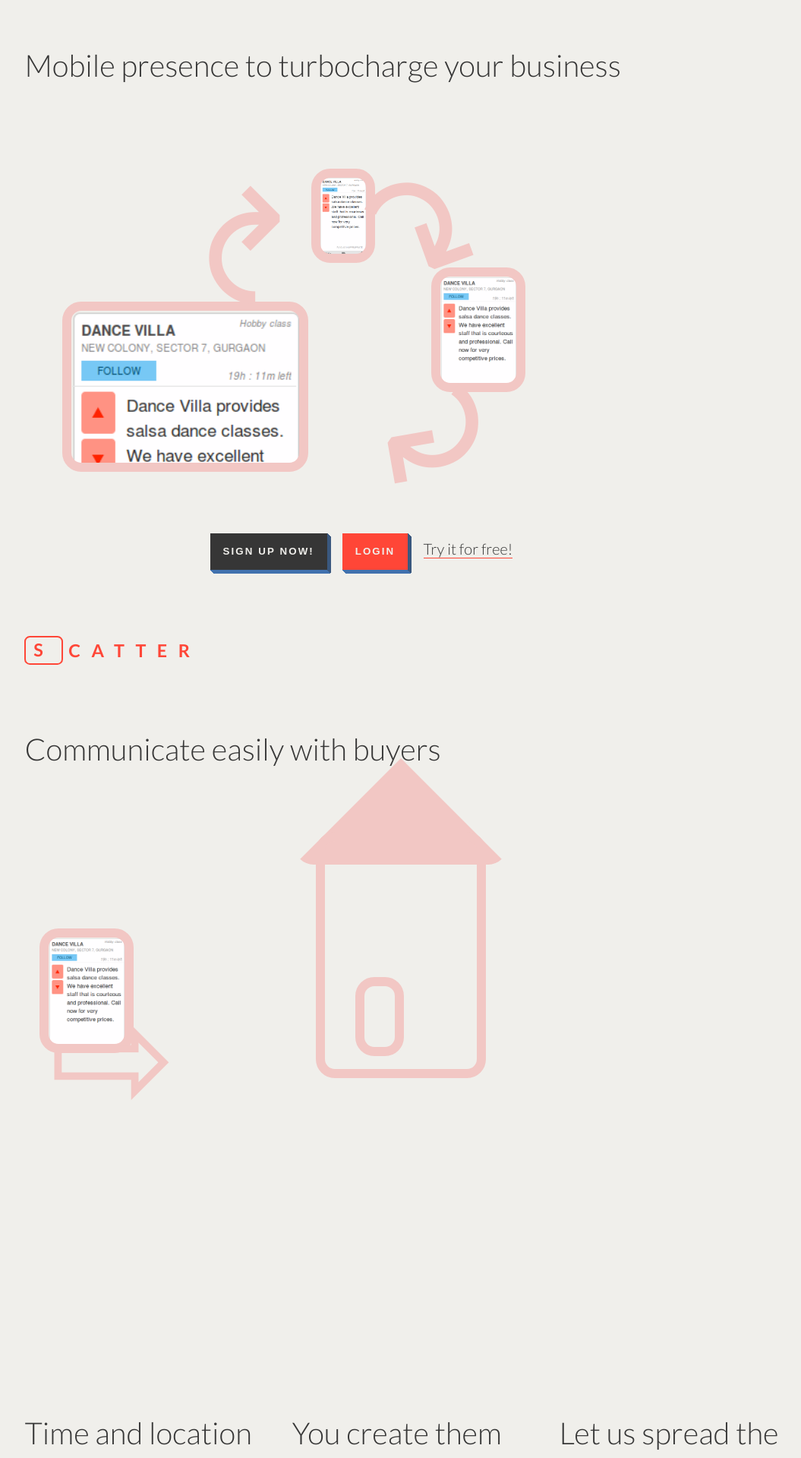
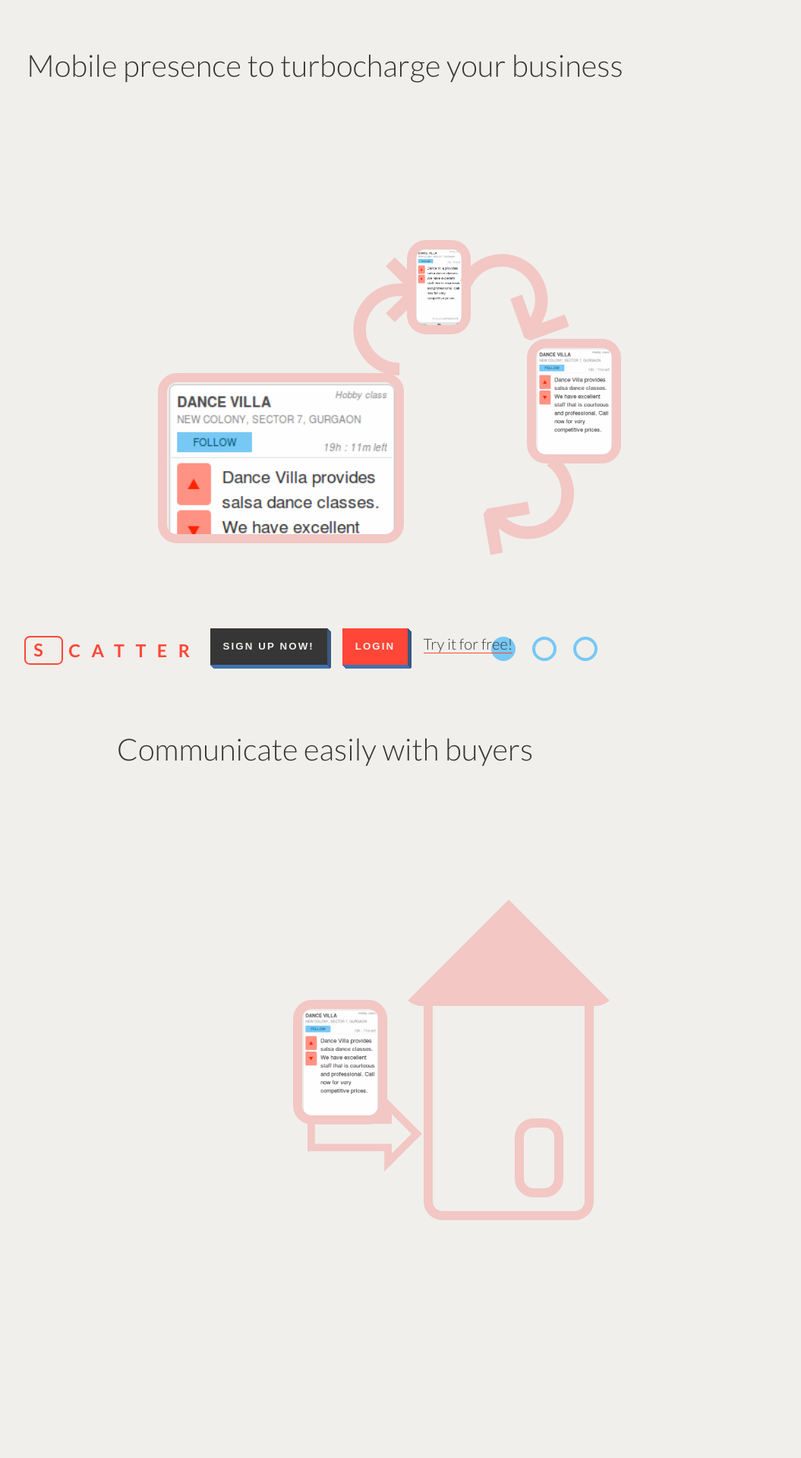
Before and after one commit to metamn/scatter, a Jekyll site: the page built from _posts/2013-08-13-business.html, in a window 1280 px wide. Shown: the top 1919 px of the page at 76% size, without its empty margins (212-1267 px from the left). Built offline with Jekyll 4.4.1, drawn with Linux system fonts in a browser that asks for light colours; nearby versions of some CDN libraries.

Commit message:
Business slides will be centered ...

```diff
--- a/_posts/2013-08-13-business.html
+++ b/_posts/2013-08-13-business.html
@@ -37,6 +37,7 @@ title: Scatter for Businesses
     </article>
   </section>
 
+
   <section id="slide-3">
     <article>
       <header>
@@ -72,10 +73,19 @@ title: Scatter for Businesses
   </section>
 
 
+  <nav>
+    <ul>
+      <li class="active">&nbsp;</li>
+      <li>&nbsp;</li>
+      <li>&nbsp;</li>
+    </ul>
+  </nav>
+
   <form>
     <input type="submit" value="Sign up now!">
     <input type="submit" value="Login">
     <a href="{{ site.url }}/business" title="Try it for free">Try it for free!</a>
   </form>
 
+
 </div>
--- a/assets/print.css
+++ b/assets/print.css
@@ -124,7 +124,7 @@ body .container #content section#features article aside div p:nth-of-type(2) { d
 body .container #content section#features article aside div p:nth-of-type(2):before { content: url(http://scatteralpha.appspot.com/images/mapicon.png); position: relative; top: 0.3125em; }
 body .container #content section#features article aside div p + p { margin-top: 0.625em; }
 @media only screen and (min-width: 1401px) { body .container #content section#features article aside div { padding: 1.875em; } }
-body .container #content section#features article #highlight { width: 19.098%; float: left; margin-top: 32.196%; background: #77c8f5; color: #f0efeb; padding: 2.5em; border: 1px dashed; text-align: center; font-size: 200%; -webkit-border-radius: 1.25em; -moz-border-radius: 1.25em; -ms-border-radius: 1.25em; -o-border-radius: 1.25em; border-radius: 1.25em; display: none; }
+body .container #content section#features article #highlight { width: 19.098%; float: left; margin-top: 32.196%; background: #77c8f5; color: #f0efeb; padding: 2.5em; -webkit-border-radius: 1.25em; -moz-border-radius: 1.25em; -ms-border-radius: 1.25em; -o-border-radius: 1.25em; border-radius: 1.25em; text-align: center; font-size: 200%; display: none; }
 body .container #content section#features article ul { list-style: none; margin: 0; padding-top: 38.196%; float: left; width: 38.196%; }
 body .container #content section#features article ul li span { cursor: pointer; background: #ff4637; margin-bottom: 0.3125em; font-weight: 300; display: inline-block; padding: 0.625em; }
 body .container #content section#features article ul li span:nth-of-type(2):after { content: '\2794'; margin-left: 0.3125em; }
@@ -148,11 +148,19 @@ body .container #content section#testimonials article ul li p + p { margin-top:
 body .container #content section#testimonials article form { width: 100%; float: left; margin-top: 1.25em; }
 @media only screen and (min-width: 1401px) { body .container #content section#testimonials article form { margin-top: 12.5em; } }
 body .container #content section#testimonials.active { display: block; }
-body .container #content.business form { position: fixed; bottom: 7.5em; left: 38.196%; float: left; z-index: 1; width: 61.804%; }
+body .container #content.business form { position: fixed; bottom: 1.25em; left: 38.196%; float: left; z-index: 1; width: 61.804%; }
 body .container #content.business form input:last-of-type { background: #ff4637; color: #f0efeb; text-transform: uppercase; font-weight: 700; letter-spacing: 0.15625em; padding: 1.25em; margin-right: 1.25em; -webkit-box-shadow: 1px 0px #3a587f, 0px 1px #4171ae, 2px 1px #3a587f, 1px 2px #4171ae, 3px 2px #3a587f, 2px 3px #4171ae, 4px 3px #3a587f, 3px 4px #4171ae, 5px 4px #3a587f, 4px 5px #4171ae; -moz-box-shadow: 1px 0px #3a587f, 0px 1px #4171ae, 2px 1px #3a587f, 1px 2px #4171ae, 3px 2px #3a587f, 2px 3px #4171ae, 4px 3px #3a587f, 3px 4px #4171ae, 5px 4px #3a587f, 4px 5px #4171ae; box-shadow: 1px 0px #3a587f, 0px 1px #4171ae, 2px 1px #3a587f, 1px 2px #4171ae, 3px 2px #3a587f, 2px 3px #4171ae, 4px 3px #3a587f, 3px 4px #4171ae, 5px 4px #3a587f, 4px 5px #4171ae; }
 body .container #content.business form input:last-of-type:hover, body .container #content.business form input:last-of-type:focus, body .container #content.business form input:last-of-type.hover, body .container #content.business form input:last-of-type.focus { transform: translate(2px, 2px); -webkit-box-shadow: 1px 0px #3a587f, 0px 1px #4171ae, 2px 1px #3a587f, 1px 2px #4171ae, 3px 2px #3a587f, 2px 3px #4171ae, 4px 3px #3a587f, 3px 4px #4171ae; -moz-box-shadow: 1px 0px #3a587f, 0px 1px #4171ae, 2px 1px #3a587f, 1px 2px #4171ae, 3px 2px #3a587f, 2px 3px #4171ae, 4px 3px #3a587f, 3px 4px #4171ae; box-shadow: 1px 0px #3a587f, 0px 1px #4171ae, 2px 1px #3a587f, 1px 2px #4171ae, 3px 2px #3a587f, 2px 3px #4171ae, 4px 3px #3a587f, 3px 4px #4171ae; }
 body .container #content.business form input:last-of-type:active, body .container #content.business form input:last-of-type.active { transform: translate(4px, 4px); -webkit-box-shadow: 1px 0px #3a587f, 0px 1px #4171ae, 2px 1px #3a587f, 1px 2px #4171ae; -moz-box-shadow: 1px 0px #3a587f, 0px 1px #4171ae, 2px 1px #3a587f, 1px 2px #4171ae; box-shadow: 1px 0px #3a587f, 0px 1px #4171ae, 2px 1px #3a587f, 1px 2px #4171ae; }
+body .container #content.business nav { position: fixed; bottom: 1.875em; left: 66.804%; float: left; z-index: 1; width: 61.804%; }
+body .container #content.business nav ul { display: block; margin: 0; }
+body .container #content.business nav ul li { display: inline-block; list-style-type: none; margin-left: 0; float: left; margin-right: 1.25em; }
+body .container #content.business nav ul li.last { margin-right: 0; }
+body .container #content.business nav ul li { padding-right: 1.25em; cursor: pointer; }
+body .container #content.business nav ul li:after { content: ''; position: absolute; width: 24px; height: 24px; border-radius: 50%; border: 4px solid #77c8f5; }
+body .container #content.business nav ul li:hover:after, body .container #content.business nav ul li.active:after { background: #77c8f5; }
 body .container #content.business h1, body .container #content.business h2, body .container #content.business h3 { font-weight: 300; font-size: 200%; }
+body .container #content.business section article { width: 100%; float: left; margin-left: 0; text-align: center; }
 body .container #content.business section#slide-1 div, body .container #content.business section#slide-2 div#tablet { background-image: url(/assets/scatter-clip.png); background-position: top center; background-repeat: no-repeat; background-size: cover; }
 body .container #content.business section div { border: 0.625em solid #f2c7c4; -webkit-border-radius: 1.25em; -moz-border-radius: 1.25em; -ms-border-radius: 1.25em; -o-border-radius: 1.25em; border-radius: 1.25em; display: inline-block; position: relative; top: 0em; left: 0em; margin-top: 19.098%; }
 body .container #content.business section div#desktop { width: 15em; height: 10em; }
--- a/assets/screen.css
+++ b/assets/screen.css
@@ -124,7 +124,7 @@ body .container #content section#features article aside div p:nth-of-type(2) { d
 body .container #content section#features article aside div p:nth-of-type(2):before { content: url(http://scatteralpha.appspot.com/images/mapicon.png); position: relative; top: 0.3125em; }
 body .container #content section#features article aside div p + p { margin-top: 0.625em; }
 @media only screen and (min-width: 1401px) { body .container #content section#features article aside div { padding: 1.875em; } }
-body .container #content section#features article #highlight { width: 19.098%; float: left; margin-top: 32.196%; background: #77c8f5; color: #f0efeb; padding: 2.5em; border: 1px dashed; text-align: center; font-size: 200%; -webkit-border-radius: 1.25em; -moz-border-radius: 1.25em; -ms-border-radius: 1.25em; -o-border-radius: 1.25em; border-radius: 1.25em; display: none; }
+body .container #content section#features article #highlight { width: 19.098%; float: left; margin-top: 32.196%; background: #77c8f5; color: #f0efeb; padding: 2.5em; -webkit-border-radius: 1.25em; -moz-border-radius: 1.25em; -ms-border-radius: 1.25em; -o-border-radius: 1.25em; border-radius: 1.25em; text-align: center; font-size: 200%; display: none; }
 body .container #content section#features article ul { list-style: none; margin: 0; padding-top: 38.196%; float: left; width: 38.196%; }
 body .container #content section#features article ul li span { cursor: pointer; background: #ff4637; margin-bottom: 0.3125em; font-weight: 300; display: inline-block; padding: 0.625em; }
 body .container #content section#features article ul li span:nth-of-type(2):after { content: '\2794'; margin-left: 0.3125em; }
@@ -148,11 +148,19 @@ body .container #content section#testimonials article ul li p + p { margin-top:
 body .container #content section#testimonials article form { width: 100%; float: left; margin-top: 1.25em; }
 @media only screen and (min-width: 1401px) { body .container #content section#testimonials article form { margin-top: 12.5em; } }
 body .container #content section#testimonials.active { display: block; }
-body .container #content.business form { position: fixed; bottom: 7.5em; left: 38.196%; float: left; z-index: 1; width: 61.804%; }
+body .container #content.business form { position: fixed; bottom: 1.25em; left: 38.196%; float: left; z-index: 1; width: 61.804%; }
 body .container #content.business form input:last-of-type { background: #ff4637; color: #f0efeb; text-transform: uppercase; font-weight: 700; letter-spacing: 0.15625em; padding: 1.25em; margin-right: 1.25em; -webkit-box-shadow: 1px 0px #3a587f, 0px 1px #4171ae, 2px 1px #3a587f, 1px 2px #4171ae, 3px 2px #3a587f, 2px 3px #4171ae, 4px 3px #3a587f, 3px 4px #4171ae, 5px 4px #3a587f, 4px 5px #4171ae; -moz-box-shadow: 1px 0px #3a587f, 0px 1px #4171ae, 2px 1px #3a587f, 1px 2px #4171ae, 3px 2px #3a587f, 2px 3px #4171ae, 4px 3px #3a587f, 3px 4px #4171ae, 5px 4px #3a587f, 4px 5px #4171ae; box-shadow: 1px 0px #3a587f, 0px 1px #4171ae, 2px 1px #3a587f, 1px 2px #4171ae, 3px 2px #3a587f, 2px 3px #4171ae, 4px 3px #3a587f, 3px 4px #4171ae, 5px 4px #3a587f, 4px 5px #4171ae; }
 body .container #content.business form input:last-of-type:hover, body .container #content.business form input:last-of-type:focus, body .container #content.business form input:last-of-type.hover, body .container #content.business form input:last-of-type.focus { transform: translate(2px, 2px); -webkit-box-shadow: 1px 0px #3a587f, 0px 1px #4171ae, 2px 1px #3a587f, 1px 2px #4171ae, 3px 2px #3a587f, 2px 3px #4171ae, 4px 3px #3a587f, 3px 4px #4171ae; -moz-box-shadow: 1px 0px #3a587f, 0px 1px #4171ae, 2px 1px #3a587f, 1px 2px #4171ae, 3px 2px #3a587f, 2px 3px #4171ae, 4px 3px #3a587f, 3px 4px #4171ae; box-shadow: 1px 0px #3a587f, 0px 1px #4171ae, 2px 1px #3a587f, 1px 2px #4171ae, 3px 2px #3a587f, 2px 3px #4171ae, 4px 3px #3a587f, 3px 4px #4171ae; }
 body .container #content.business form input:last-of-type:active, body .container #content.business form input:last-of-type.active { transform: translate(4px, 4px); -webkit-box-shadow: 1px 0px #3a587f, 0px 1px #4171ae, 2px 1px #3a587f, 1px 2px #4171ae; -moz-box-shadow: 1px 0px #3a587f, 0px 1px #4171ae, 2px 1px #3a587f, 1px 2px #4171ae; box-shadow: 1px 0px #3a587f, 0px 1px #4171ae, 2px 1px #3a587f, 1px 2px #4171ae; }
+body .container #content.business nav { position: fixed; bottom: 1.875em; left: 66.804%; float: left; z-index: 1; width: 61.804%; }
+body .container #content.business nav ul { display: block; margin: 0; }
+body .container #content.business nav ul li { display: inline-block; list-style-type: none; margin-left: 0; float: left; margin-right: 1.25em; }
+body .container #content.business nav ul li.last { margin-right: 0; }
+body .container #content.business nav ul li { padding-right: 1.25em; cursor: pointer; }
+body .container #content.business nav ul li:after { content: ''; position: absolute; width: 24px; height: 24px; border-radius: 50%; border: 4px solid #77c8f5; }
+body .container #content.business nav ul li:hover:after, body .container #content.business nav ul li.active:after { background: #77c8f5; }
 body .container #content.business h1, body .container #content.business h2, body .container #content.business h3 { font-weight: 300; font-size: 200%; }
+body .container #content.business section article { width: 100%; float: left; margin-left: 0; text-align: center; }
 body .container #content.business section#slide-1 div, body .container #content.business section#slide-2 div#tablet { background-image: url(/assets/scatter-clip.png); background-position: top center; background-repeat: no-repeat; background-size: cover; }
 body .container #content.business section div { border: 0.625em solid #f2c7c4; -webkit-border-radius: 1.25em; -moz-border-radius: 1.25em; -ms-border-radius: 1.25em; -o-border-radius: 1.25em; border-radius: 1.25em; display: inline-block; position: relative; top: 0em; left: 0em; margin-top: 19.098%; }
 body .container #content.business section div#desktop { width: 15em; height: 10em; }
```
Also changed, not shown: assets/theme.scss (+43 -5 lines), assets/tablet-with-scatter.png, 5 other files.
